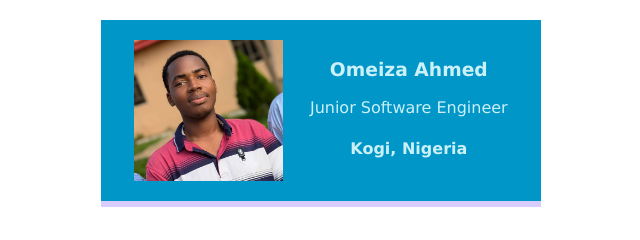
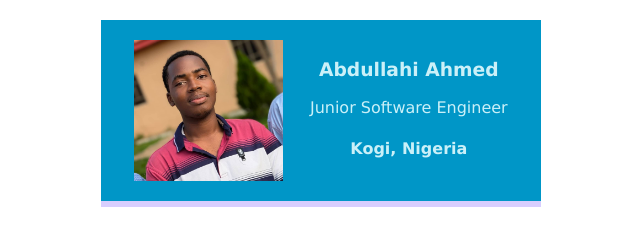
Before and after one commit to BigsmokeCBFW/business-card, a website built with Vite: page index.html in a window 1280 px wide. Shown: the full height of the page, 319-959 px from the left. Built offline with nearby package versions, Linux system fonts and the light colour scheme.

Commit message:
update name
change name from Omeiza to Abdullahi

```diff
--- a/index.html
+++ b/index.html
@@ -6,7 +6,7 @@
         <div class="card">
             <img class="avatar" src="omeiza.jpeg">
             <div >
-                <h3>Omeiza Ahmed</h3>
+                <h3>Abdullahi Ahmed</h3>
                 <p>Junior Software Engineer</p>
                 <h4>Kogi, Nigeria</h4>
             </div>
```
